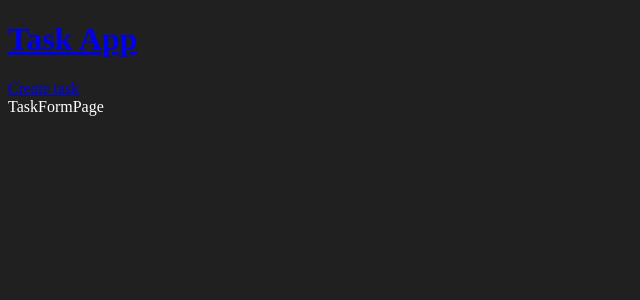
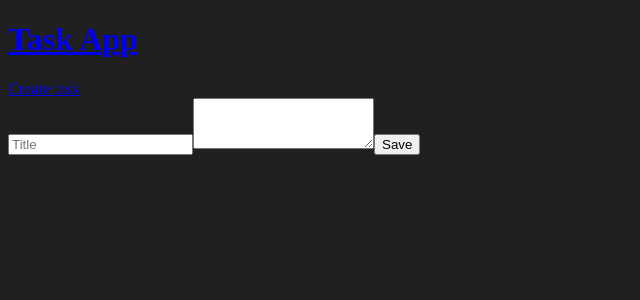
Before and after one commit to CristopherVanegas/Api-REST-Tareas, a React (Vite) app in the folder client/: page /task-create in a window 1280 px wide. Shown: the top 300 px of the page, without its empty margins (0-640 px from the left). Built offline with nearby package versions, Linux system fonts and the light colour scheme.

Commit message:
[ADD][CV]: Added post method functionality

```diff
--- a/client/package.json
+++ b/client/package.json
@@ -13,6 +13,7 @@
     "axios": "^1.16.1",
     "react": "^19.2.6",
     "react-dom": "^19.2.6",
+    "react-hook-form": "^7.76.0",
     "react-hot-toast": "^2.6.0",
     "react-router-dom": "^7.15.1"
   },
--- a/client/src/api/task.api.js
+++ b/client/src/api/task.api.js
@@ -1,5 +1,14 @@
-import axios from 'axios'
+import axios from "axios";
 
+const taskApi = axios.create({
+  baseURL:'http://localhost:8000/tasks/api/v1/tasks/'
+})
 export const getAllTasks = () => {
-  return axios.get('http://localhost:8000/tasks/api/v1/tasks/')
-}
+  // return axios.get("http://localhost:8000/tasks/api/v1/tasks/");
+  return taskApi.get('/')
+};
+
+export const createTask = (task) => {
+  // return axios.post("http://localhost:8000/tasks/api/v1/tasks/");
+  return taskApi.post('/', task)
+};
--- a/client/src/pages/TaskFormPage.jsx
+++ b/client/src/pages/TaskFormPage.jsx
@@ -1,7 +1,39 @@
+import { useForm } from "react-hook-form";
+import { createTask } from "../api/task.api";
+
+
 export function TaskFormPage() {
+  const {
+    register,
+    handleSubmit,
+    formState: { errors },
+  } = useForm();
+
+  const onSubmit = handleSubmit(async (data) => {
+    // console.log(data);
+    const res = await createTask(data)
+    console.log(res)
+  });
+
   return (
-    <div>TaskFormPage</div>
-  )
+    <div>
+      <form onSubmit={onSubmit}>
+        <input
+          type="text"
+          placeholder="Title"
+          {...register("title", { required: true })}
+        />
+        {errors.title && <span>Title field is required!</span>}
+        <textarea
+          rows="3"
+          id="Description"
+          {...register("description", { required: true })}
+        />
+        {errors.description && <span>Description field is required!</span>}
+        <button>Save</button>
+      </form>
+    </div>
+  );
 }
 
-export default TaskFormPage
+export default TaskFormPage;
```
Also changed, not shown: 1 other file (tests, documents, lock files or other folders).
